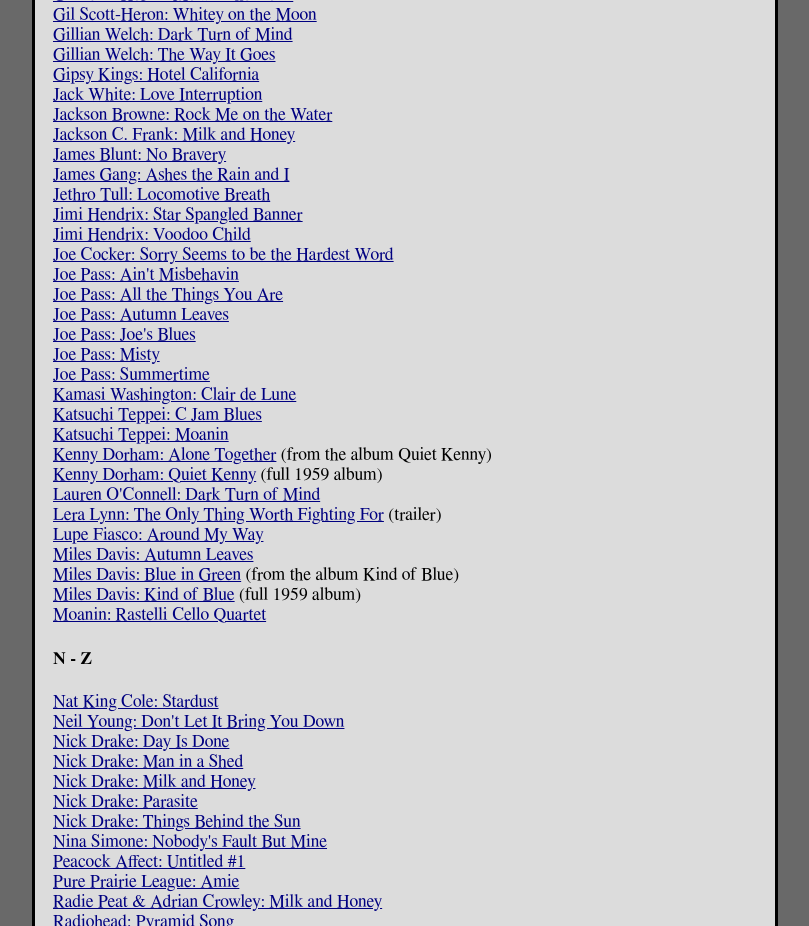
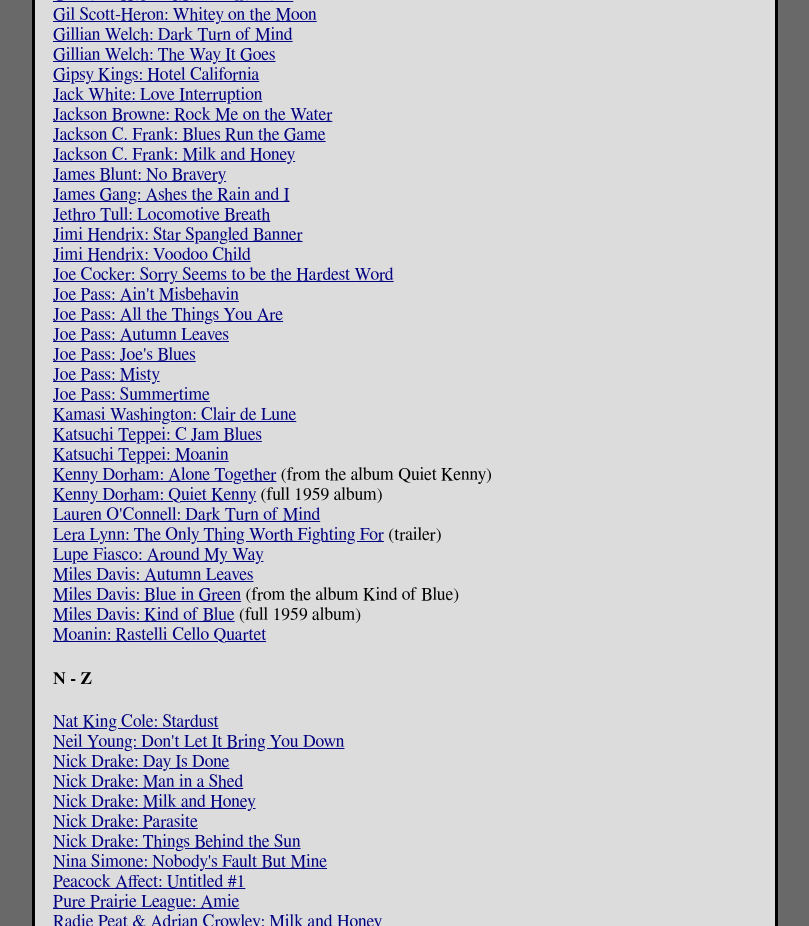
Before and after one commit to oldfolio/notes3e, a plain HTML site: page music.html in a window 1280 px wide. Shown: the part 4300-5226 px from the top of the page, without its empty margins (235-1044 px from the left). Drawn offline with Linux system fonts and the light colour scheme.

Commit message:
Jackson C Frank link

```diff
--- a/music.html
+++ b/music.html
@@ -227,6 +227,7 @@
 <a href="https://www.youtube.com/watch?v=xUZpoogW_40">Gipsy Kings: Hotel California</a><br />
 <a href="https://www.youtube.com/watch?v=xno5ImF2CQM">Jack White: Love Interruption</a><br />
 <a href="https://www.youtube.com/watch?v=yAXl4kYZyoA">Jackson Browne: Rock Me on the Water</a><br />
+<a href="https://www.youtube.com/watch?v=wMBYg5r6zzE">Jackson C. Frank: Blues Run the Game</a><br />
 <a href="https://www.youtube.com/watch?v=fO7ih6Nu3MA">Jackson C. Frank: Milk and Honey</a><br />
 <a href="https://www.youtube.com/watch?v=PstoHzMPNkI">James Blunt: No Bravery</a><br />
 <a href="https://www.youtube.com/watch?v=E-s738XHV6Q">James Gang: Ashes the Rain and I</a><br />
```
